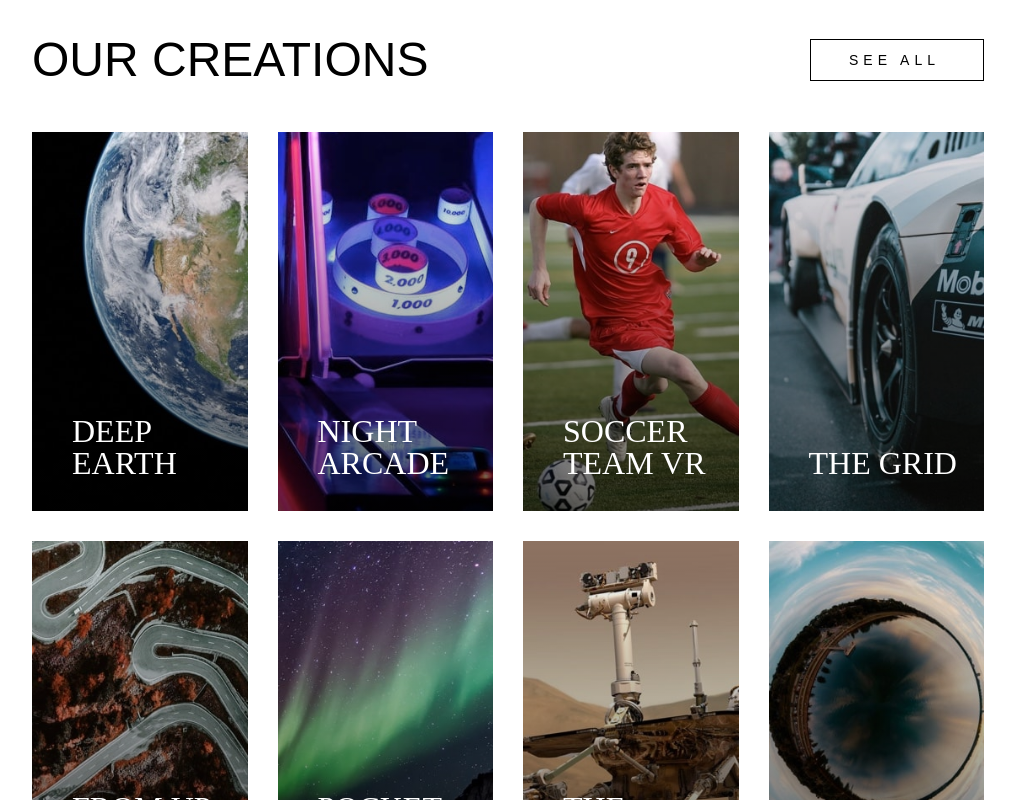
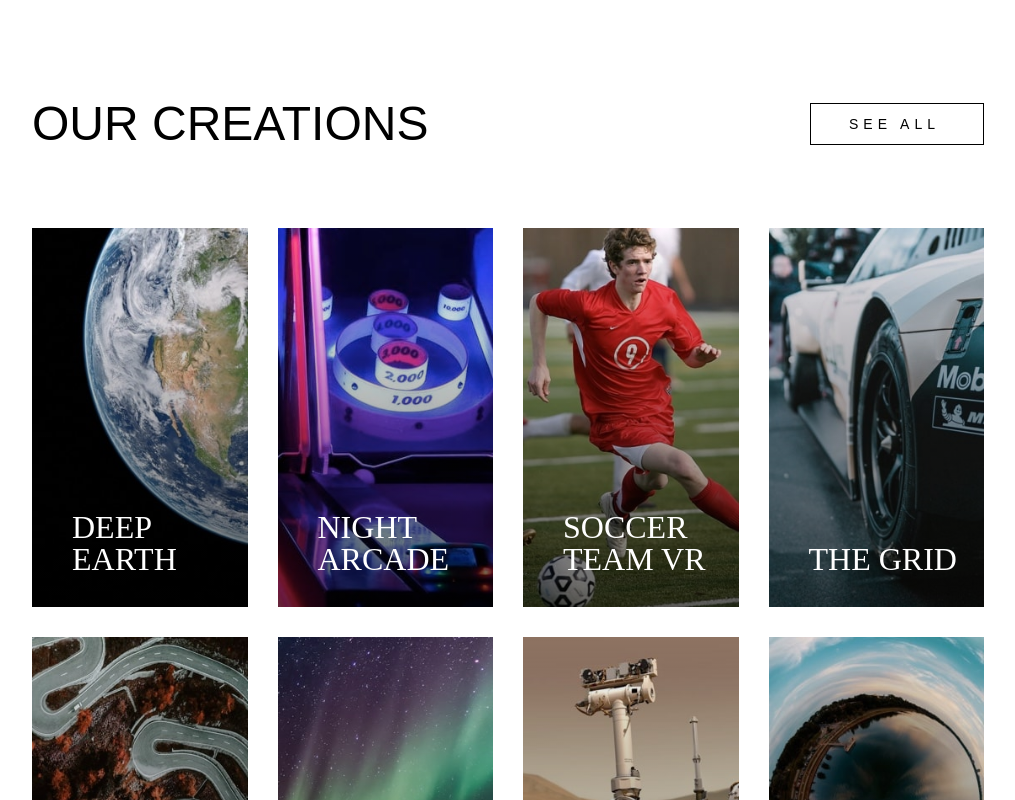
Before and after one commit to a-costas/FrontdoorMentor-Loopstudios-landing-page, a React (Create React App) app: page / in a window 1280 px wide. Shown: the part 1380-2180 px from the top of the page, without its empty margins (132-1147 px from the left). Built offline with nearby package versions, Linux system fonts and the light colour scheme.

Commit message:
Updating spacing and screenshot

```diff
--- a/src/components/About/About.module.css
+++ b/src/components/About/About.module.css
@@ -28,6 +28,7 @@
 
 @media (min-width: 670px) {
   .wrapper {
+    margin-top: 10rem;
     padding: 0 10.25rem;
     flex-direction: row;
     position: relative;
--- a/src/components/Products/Products.module.css
+++ b/src/components/Products/Products.module.css
@@ -63,6 +63,7 @@
     column-gap: 1.875rem;
     row-gap: 1.875rem;
     grid-area: cards;
+    margin-top: 5rem;
   }
 
   .seeAllBtn {
```
Also changed, not shown: src/assets/images/Loopstudios Desktop screenshot.png.
